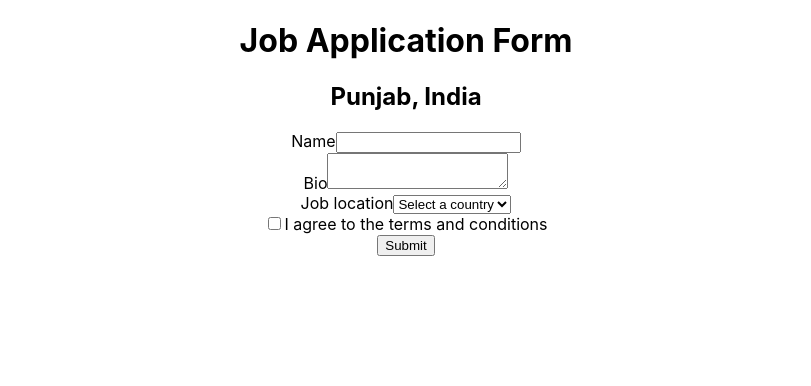
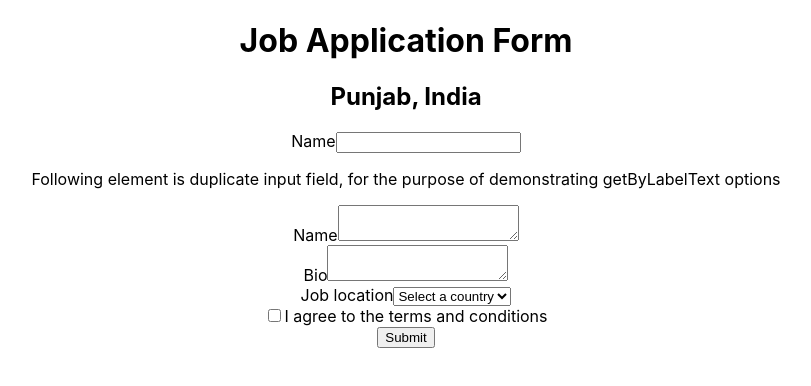
Before and after one commit to varindersingh6885/react-testing, a React (Create React App) app: page / in a window 1280 px wide. Shown: the top 386 px of the page, without its empty margins (234-1045 px from the left). Built offline with nearby package versions, Linux system fonts and the light colour scheme.

Commit message:
getByLabelText() method
https://testing-library.com/docs/queries/bylabeltext

```diff
--- a/src/components/applicationForm/applicationForm.jsx
+++ b/src/components/applicationForm/applicationForm.jsx
@@ -9,8 +9,15 @@ const ApplicationForm = () => {
                     <input type="text" id="name"/>
                 </div>
                 <div>
+                    <p>Following element is duplicate input field, for the purpose of demonstrating getByLabelText options</p>
+                    <label>
+                        Name
+                        <textarea type="text"/>
+                    </label>
+                </div>
+                <div>
                     <label htmlFor="bio">Bio</label>
-                    <textarea type="text" id="bio" />
+                    <textarea type="text" id="bio" aria-le/>
                 </div>
                 <div>
                     <label htmlFor="job-location">Job location</label>
```
Also changed, not shown: 1 other file (tests, documents, lock files or other folders).
